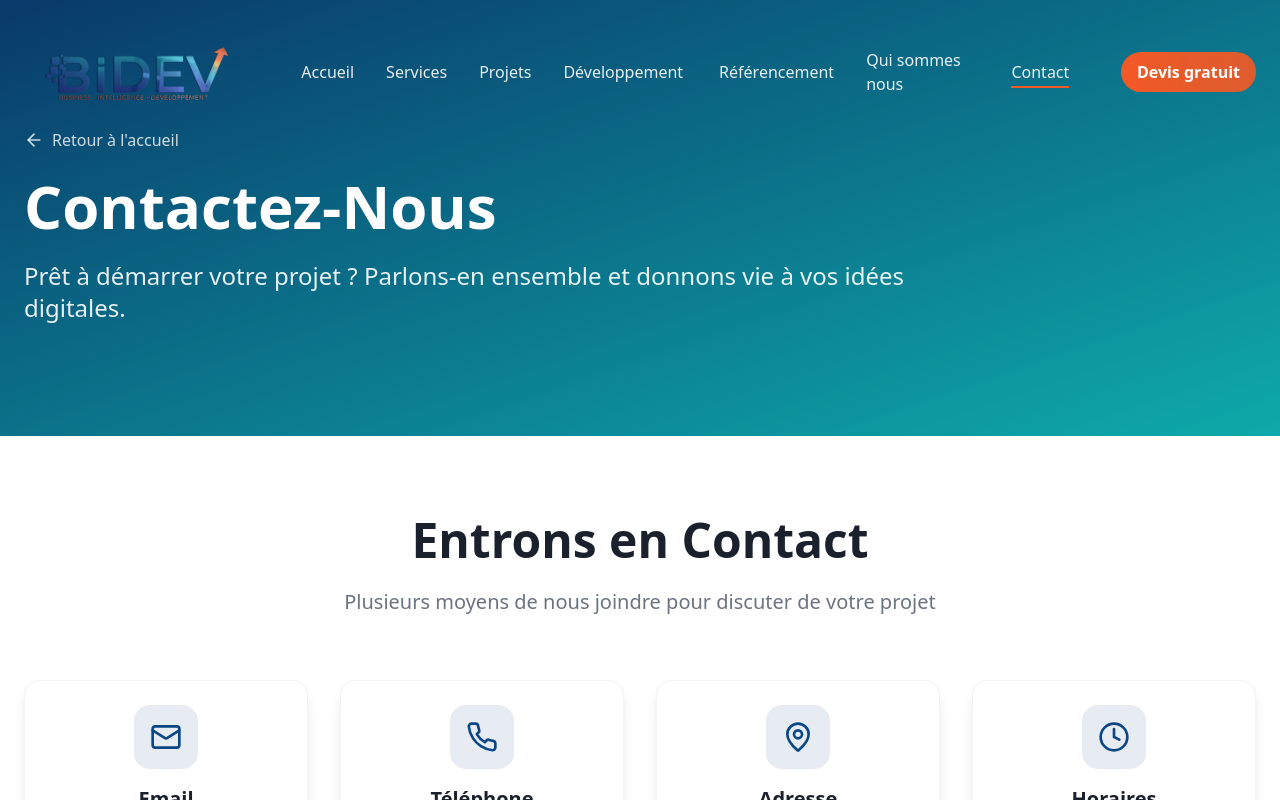
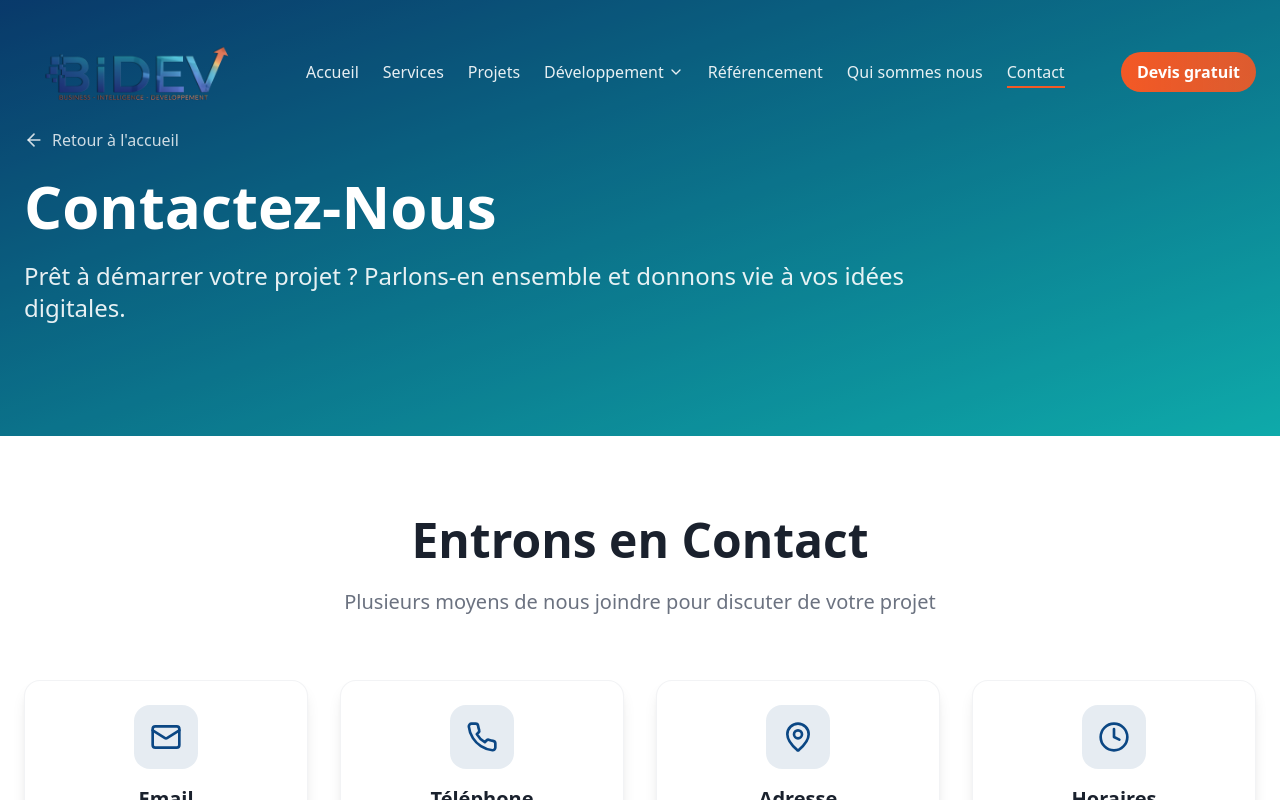
Before and after one commit to FR-TheFury/bidev-sparkle, a React (Vite) app: page /contact in a window 1280 px wide. Shown: the top 800 px of the page. Built offline with nearby package versions, Linux system fonts and the light colour scheme; the HTML template or start-up script is replaced by a standard one.

Commit message:
Fix menu item wrapping

```diff
--- a/src/components/Header.tsx
+++ b/src/components/Header.tsx
@@ -58,7 +58,7 @@ const Header = () => {
           </Link>
 
           {/* Desktop Navigation */}
-          <nav className="hidden md:flex items-center space-x-4 lg:space-x-6 xl:space-x-8 flex-1 justify-center max-w-3xl mx-4 lg:mx-8">
+          <nav className="hidden md:flex items-center space-x-2 lg:space-x-4 xl:space-x-6 flex-1 justify-center max-w-4xl mx-2 lg:mx-4">
             {/* First 3 nav items */}
             {navItems.slice(0, 3).map((item) => {
               const isActive = location.pathname === item.href;
```
